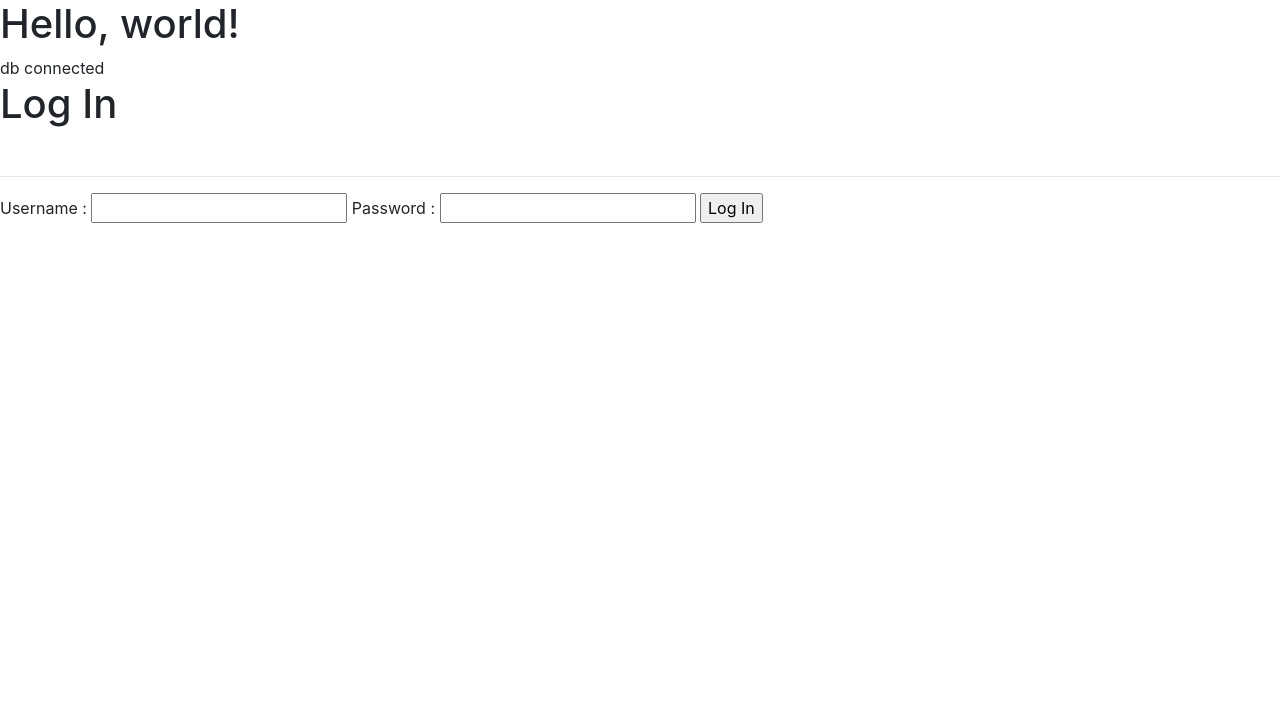
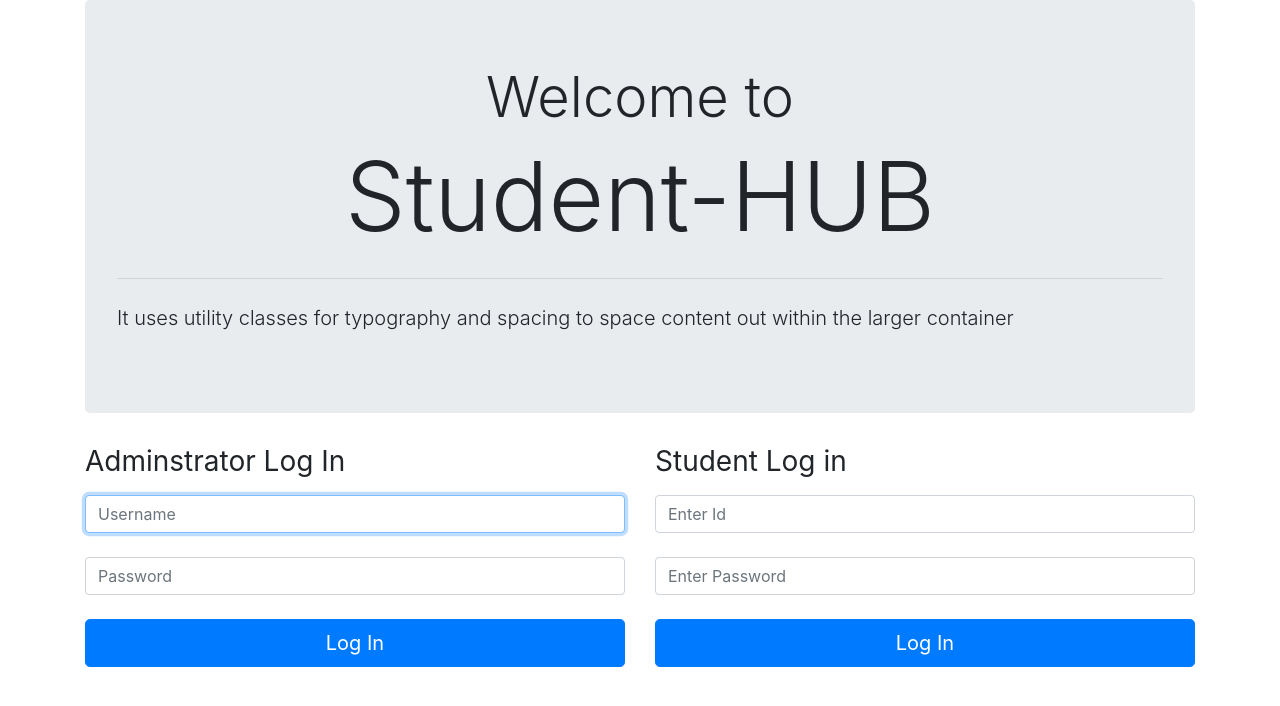
Before and after one commit to Atanu-P/student-hub, a PHP site: page / in a window 1280 px wide. Shown: the top 706 px of the page. Run offline with PHP 8.4, Linux system fonts and the light colour scheme; data that the repository does not hold is empty; some libraries are stand-ins or nearby versions.

Commit message:
add css styles in login form on index page

```diff
--- a/index.php
+++ b/index.php
@@ -11,16 +11,44 @@
     <title></title>
   </head>
   <body>
-    <h1>Hello, world!</h1>
+
+
+    <div class="container">
+    	<div class="jumbotron">
+    		<h1 class="display-4" align="center">Welcome to</h1>
+    		<h1 class="display-1" align="center">Student-HUB</h1>
+    		<hr class="my-4">
+    		<p class="lead">It uses utility classes for typography and spacing to space content out within the larger container</p>
+    	</div>
+    	<div class="row">
+    		<div class="col">
+    			<!-- admin or teacher login form-->
+				<form action="login.php" method="POST" class="form-signin">
+					<h1 class="h3 mb-3 font-weight-normal">Adminstrator Log In</h1>
+					<label for="" class="sr-only">Username :</label>
+					<input type="Username" name="username" placeholder="Username" class="form-control" required autofocus><br>
+					<label for="" class="sr-only">Password :</label>
+					<input type="Password" name="pass" placeholder="Password" class="form-control" required autofocus><br>
+					<button type="submit" name="submit" class="btn btn-lg btn-primary btn-block">Log In</button>
+				</form>
+    		</div>
+    		<div class="col">
+    			<!-- student login form-->
+				<form action="student_login.php" method="post" class="form-signin">
+					<h1 class="h3 mb-3 font-weight-normal">Student Log in</h1>
+					<label for="" class="sr-only">Student Id : </label>
+					<input type="number" name="id" placeholder="Enter Id" class="form-control" required autofocus><br>
+					<label for="" class="sr-only">Password : </label>
+					<input type="password" name="pass" placeholder="Enter Password" class="form-control" required autofocus=""><br>
+					<button type="submit" name="submit" class="btn btn-lg btn-primary btn-block">Log In</button>
+				</form>
+    		</div>
+    	</div>
+    </div>
 
 
 
 
-<?php
-	include 'login.php';
-
-?>
-
 <?php include_once "script.php";?>
 </body>
 </html>
--- a/login.php
+++ b/login.php
@@ -20,17 +20,10 @@
 			$_SESSION['status'] = $array['status'];
 			$_SESSION['username'] = $array['username'];
 			header("location:home.php");
-			echo "<script> alert('loged in');</script>";
+			echo "<script> alert('Loged in');</script>";
 		} else {
 			echo "<script> alert('Invalid username or password');</script>";
 ;		}
 	}
 
 ?>
-<h1>Log In</h1><br><hr>
-<form method="POST">
-
-	Username : <input type="Username" name="username" required>
-	Password : <input type="Password" name="pass" required>
-	<input type="submit" name="submit" value="Log In">
-</form>
```
Also changed, not shown: student_login.php (+0 -8 lines).
